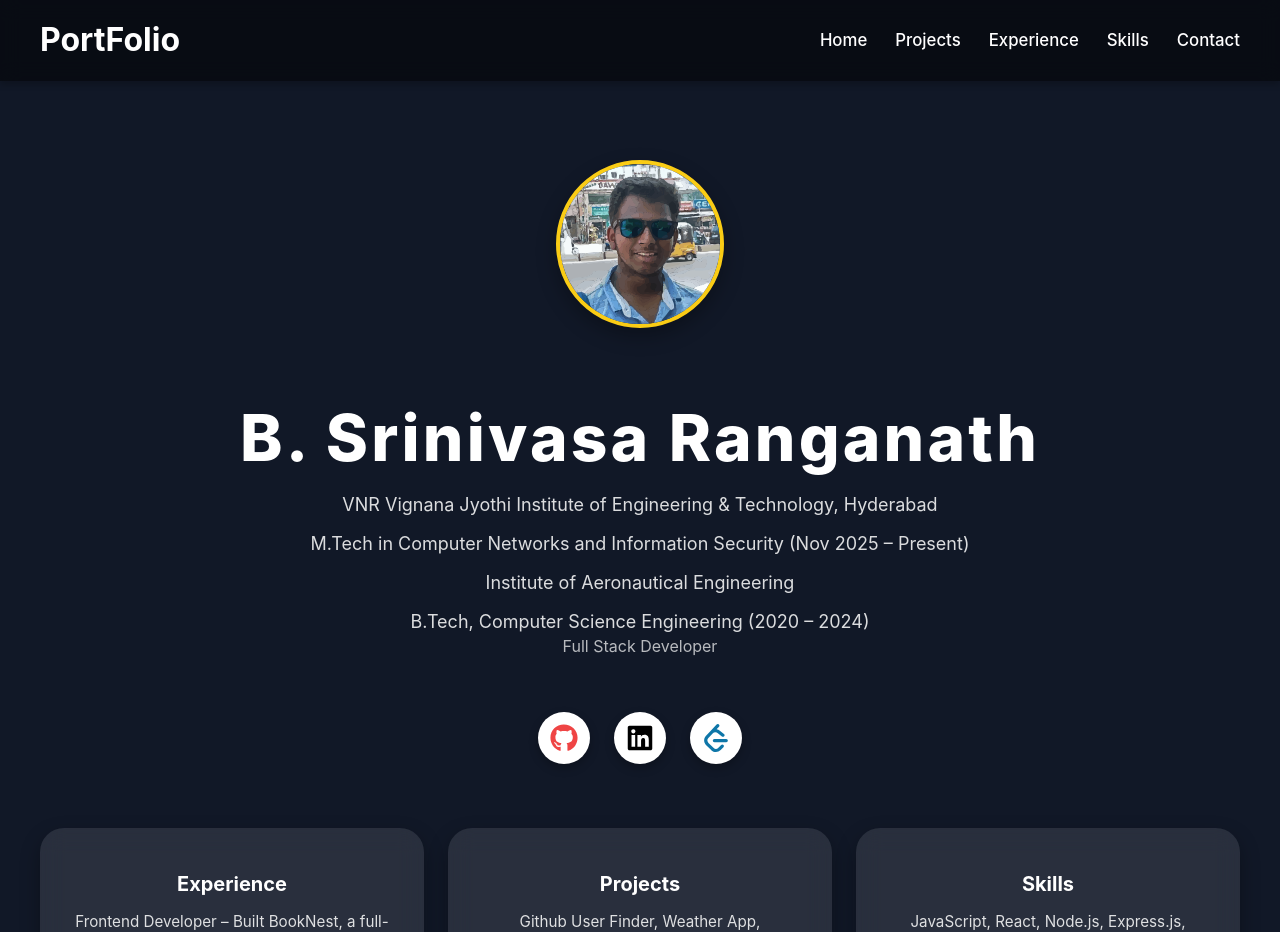
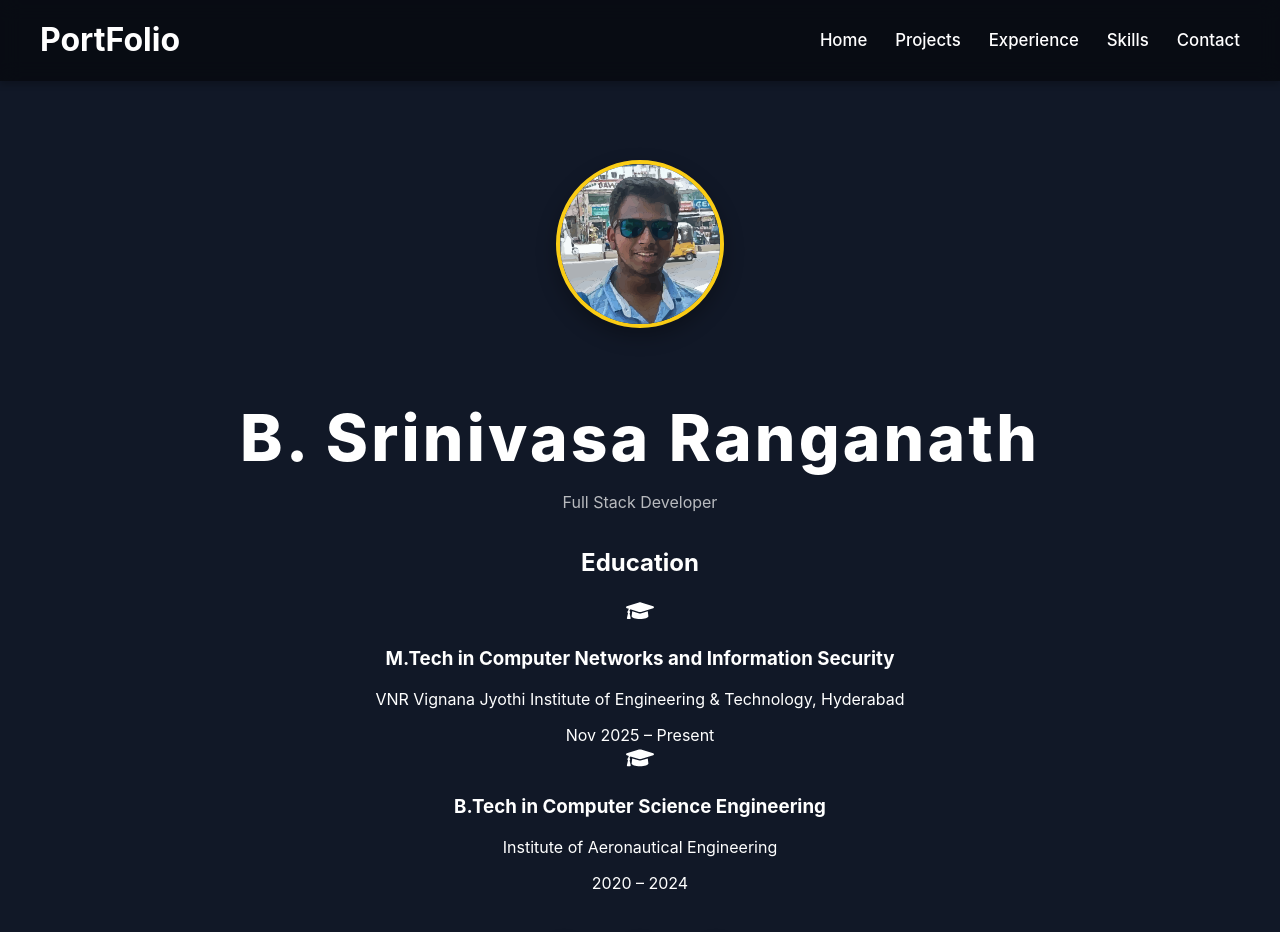
Before and after one commit to Maverick400x/portfolio, a React (Create React App) app: page / in a window 1280 px wide. Shown: the top 932 px of the page. Built offline with nearby package versions, Linux system fonts and the light colour scheme.

Commit message:
Update Home.jsx

```diff
--- a/src/pages/Home.jsx
+++ b/src/pages/Home.jsx
@@ -1,11 +1,26 @@
 import React from "react";
 import { motion } from "framer-motion";
-import { FaGithub, FaLinkedin } from "react-icons/fa";
+import { FaGithub, FaLinkedin, FaGraduationCap } from "react-icons/fa";
 import { SiLeetcode } from "react-icons/si";
 import "../styles/home.css";
-import ProfilePic from "../assets/profile.svg"; // Import the SVG
+import ProfilePic from "../assets/profile.svg";
 
 export default function IntroPage() {
+  const education = [
+    {
+      icon: <FaGraduationCap size={28} />,
+      degree: "M.Tech in Computer Networks and Information Security",
+      college: "VNR Vignana Jyothi Institute of Engineering & Technology, Hyderabad",
+      duration: "Nov 2025 – Present",
+    },
+    {
+      icon: <FaGraduationCap size={28} />,
+      degree: "B.Tech in Computer Science Engineering",
+      college: "Institute of Aeronautical Engineering",
+      duration: "2020 – 2024",
+    },
+  ];
+
   const cards = [
     {
       title: "Experience",
@@ -23,7 +38,6 @@ export default function IntroPage() {
 
   return (
     <div className="home-container">
-
       {/* Intro Section */}
       <motion.div
         initial={{ opacity: 0, y: -40 }}
@@ -31,29 +45,46 @@ export default function IntroPage() {
         transition={{ duration: 1 }}
         className="text-center"
       >
-        {/* Profile Picture */}
-        <img
-          src={ProfilePic}
-          alt="Profile"
-          className="profile-pic"
-        />
+        <img src={ProfilePic} alt="Profile" className="profile-pic" />
 
         <h1 className="home-heading">B. Srinivasa Ranganath</h1>
+        <p className="home-role">Full Stack Developer</p>
+      </motion.div>
 
-        {/* Education Details */}
-        <p className="home-subtext">
-          VNR Vignana Jyothi Institute of Engineering & Technology, Hyderabad
-        </p>
-        <p className="home-subtext">
-          M.Tech in Computer Networks and Information Security (Nov 2025 – Present)
-        </p>
+      {/* Education Cards Section */}
+      <motion.div
+        initial={{ opacity: 0 }}
+        animate={{ opacity: 1 }}
+        transition={{ delay: 0.5 }}
+        className="education-section"
+      >
+        <h2 className="section-title">Education</h2>
 
-        <p className="home-subtext">Institute of Aeronautical Engineering</p>
-        <p className="home-subtext">
-          B.Tech, Computer Science Engineering (2020 – 2024)
-        </p>
-
-        <p className="home-role">Full Stack Developer</p>
+        <div className="education-cards">
+          {education.map((edu, idx) => (
+            <motion.div
+              key={idx}
+              className="education-card"
+              whileHover={{ scale: 1.05, y: -5 }}
+              animate={{
+                y: [0, -6, 0],
+              }}
+              transition={{
+                duration: 3,
+                repeat: Infinity,
+                repeatType: "mirror",
+                delay: idx * 0.3,
+              }}
+            >
+              <div className="edu-icon">{edu.icon}</div>
+              <div className="edu-content">
+                <h3>{edu.degree}</h3>
+                <p>{edu.college}</p>
+                <span>{edu.duration}</span>
+              </div>
+            </motion.div>
+          ))}
+        </div>
       </motion.div>
 
       {/* Social Links */}
@@ -63,11 +94,7 @@ export default function IntroPage() {
         transition={{ delay: 0.4 }}
         className="social-icons"
       >
-        <a
-          href="https://github.com/Maverick400x"
-          target="_blank"
-          rel="noreferrer"
-        >
+        <a href="https://github.com/Maverick400x" target="_blank" rel="noreferrer">
           <FaGithub size={28} />
         </a>
         <a
@@ -77,11 +104,7 @@ export default function IntroPage() {
         >
           <FaLinkedin size={28} />
         </a>
-        <a
-          href="https://leetcode.com/u/uInn4XILyH/"
-          target="_blank"
-          rel="noreferrer"
-        >
+        <a href="https://leetcode.com/u/uInn4XILyH/" target="_blank" rel="noreferrer">
           <SiLeetcode size={28} />
         </a>
       </motion.div>
@@ -94,11 +117,7 @@ export default function IntroPage() {
         className="cards-container"
       >
         {cards.map((card, idx) => (
-          <motion.div
-            key={idx}
-            whileHover={{ scale: 1.05, y: -5 }}
-            className="card"
-          >
+          <motion.div key={idx} whileHover={{ scale: 1.05, y: -5 }} className="card">
             <h3>{card.title}</h3>
             <p>{card.desc}</p>
           </motion.div>
@@ -112,10 +131,7 @@ export default function IntroPage() {
         transition={{ delay: 1.2 }}
         className="cta-buttons"
       >
-        <a
-          href="mailto:ranganathsrinivasa95@gmail.com"
-          className="cta-button"
-        >
+        <a href="mailto:ranganathsrinivasa95@gmail.com" className="cta-button">
           Contact Me
         </a>
 
```
